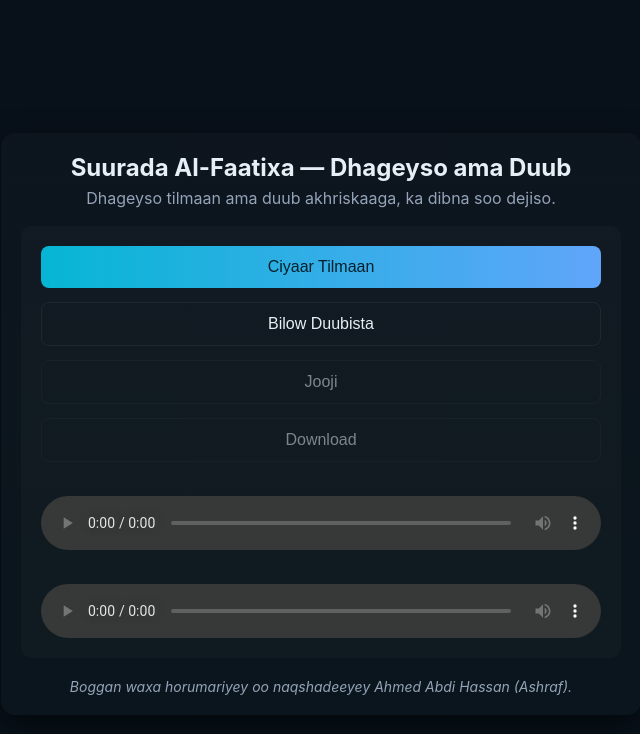
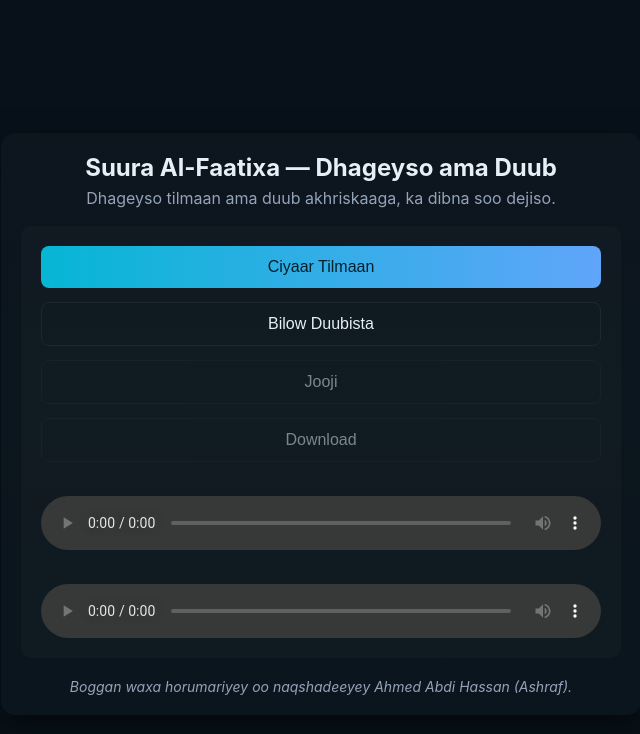
Before and after one commit to Ashkahakim/Surah-Game-, a plain HTML site: page index.html in a window 1280 px wide. Shown: the whole page, without its empty margins (319-959 px from the left). Drawn offline with Linux system fonts and the light colour scheme.

Commit message:
Update index.html

```diff
--- a/index.html
+++ b/index.html
@@ -3,7 +3,7 @@
 <head>
   <meta charset="utf-8" />
   <meta name="viewport" content="width=device-width,initial-scale=1" />
-  <title>Ciyaarta Suurada Al-Faatixa — Dhageyso ama Duub</title>
+  <title>Suura Al-Faatixa — Dhageyso ama Duub</title>
   <style>
     :root {
       --bg: #0f1724;
@@ -90,9 +90,9 @@
   </style>
 </head>
 <body>
-  <div class="app" role="application" aria-label="Ciyaarta Suurada Al-Faatixa">
+  <div class="app" role="application" aria-label="Suura Al-Faatixa">
     <header>
-      <h1>Suurada Al-Faatixa — Dhageyso ama Duub</h1>
+      <h1>Suura Al-Faatixa — Dhageyso ama Duub</h1>
       <p class="lead">Dhageyso tilmaan ama duub akhriskaaga, ka dibna soo dejiso.</p>
     </header>
 
```
